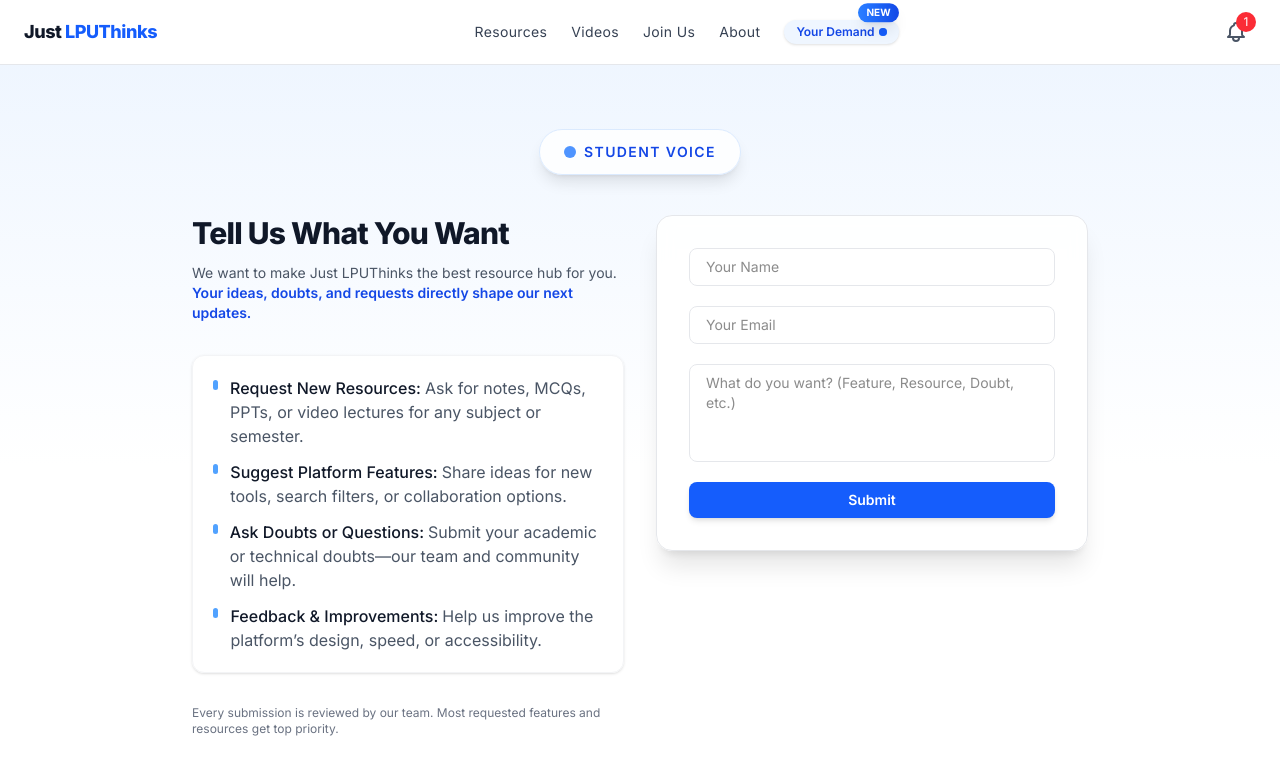
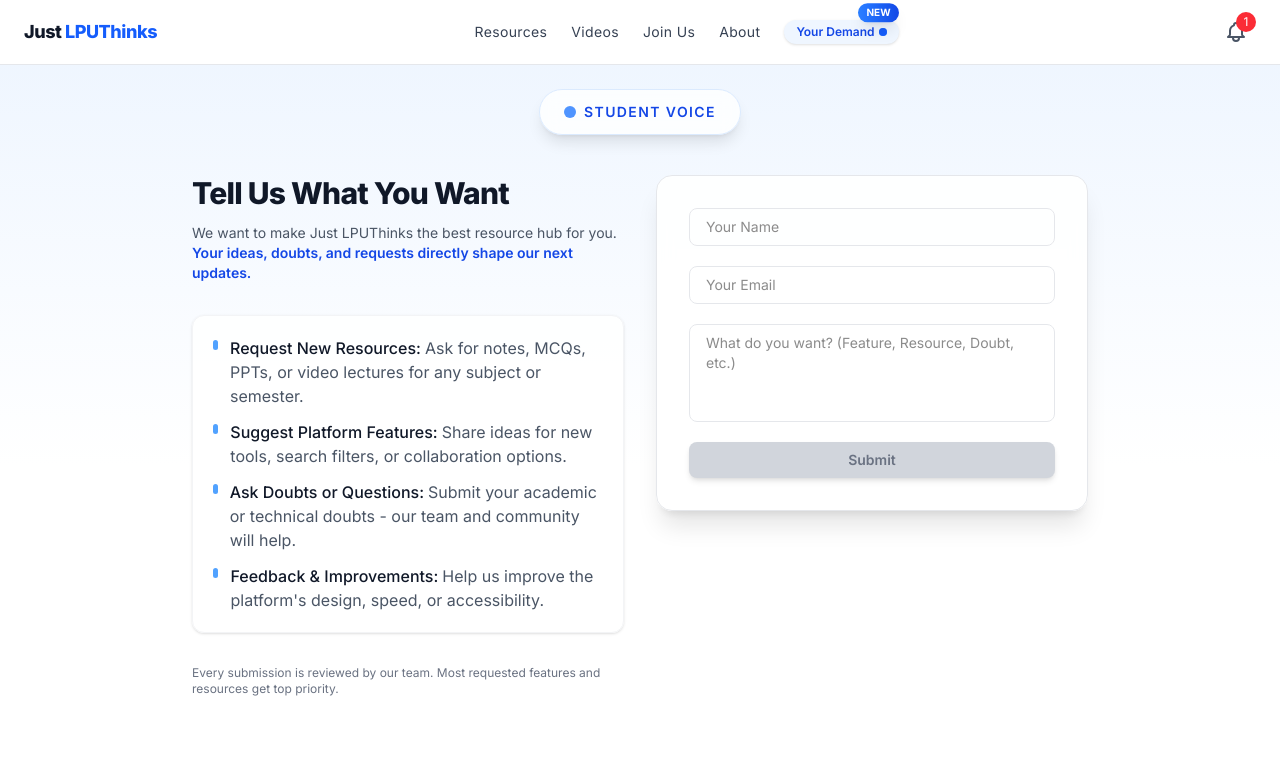
Before and after one commit to innovatewithkishlay/JUST_LPU_THINGS, a Next.js app in the folder just-lputhinks/: page /demand in a window 1280 px wide. Both pictures are taken after a click on the button "Share Your Feedback". Shown: the top 774 px of the page. Built offline with nearby package versions, Linux system fonts and the light colour scheme.

Commit message:
feat: disable submit button until all form fields are filled on Demand page

```diff
--- a/just-lputhinks/src/app/demand/page.tsx
+++ b/just-lputhinks/src/app/demand/page.tsx
@@ -7,8 +7,21 @@
   const [showForm, setShowForm] = useState(false);
   const [submitted, setSubmitted] = useState(false);
 
+  const [formData, setFormData] = useState({
+    name: '',
+    email: '',
+    message: ''
+  });
+
+  const isFormValid = formData.name.trim() !== '' && formData.email.trim() !== '' && formData.message.trim() !== '';
+
+  const handleChange = (e) => {
+    const { name, value } = e.target;
+    setFormData(prev => ({ ...prev, [name]: value }));
+  };
+
   return (
-    <main className="min-h-screen bg-gradient-to-b from-blue-50 via-white to-white flex flex-col items-center px-4 py-16">
+    <main className="min-h-screen bg-gradient-to-b from-blue-50 via-white to-white flex flex-col items-center px-4 py-6">
       <motion.section
         initial={{ opacity: 0, y: 32 }}
         animate={{ opacity: 1, y: 0 }}
@@ -66,14 +79,14 @@
                 <span className="inline-block h-2.5 w-2.5 mt-1 rounded-full bg-blue-400"></span>
                 <div>
                   <span className="font-medium text-gray-900">Ask Doubts or Questions:</span>
-                  <span className="text-gray-600 ml-1">Submit your academic or technical doubts—our team and community will help.</span>
+                  <span className="text-gray-600 ml-1">Submit your academic or technical doubts - our team and community will help.</span>
                 </div>
               </li>
               <li className="flex items-start gap-3">
                 <span className="inline-block h-2.5 w-2.5 mt-1 rounded-full bg-blue-400"></span>
                 <div>
                   <span className="font-medium text-gray-900">Feedback & Improvements:</span>
-                  <span className="text-gray-600 ml-1">Help us improve the platform’s design, speed, or accessibility.</span>
+                  <span className="text-gray-600 ml-1">Help us improve the platform&apos;s design, speed, or accessibility.</span>
                 </div>
               </li>
             </motion.ul>
@@ -154,6 +167,8 @@
                     required
                     placeholder="Your Name"
                     className="w-full rounded-lg border border-gray-200 px-4 py-2 text-sm focus:outline-none focus:ring-2 focus:ring-blue-100 transition"
+                    value={formData.name}
+                    onChange={handleChange}
                   />
                   <input
                     type="email"
@@ -161,6 +176,8 @@
                     required
                     placeholder="Your Email"
                     className="w-full rounded-lg border border-gray-200 px-4 py-2 text-sm focus:outline-none focus:ring-2 focus:ring-blue-100 transition"
+                    value={formData.email}
+                    onChange={handleChange}
                   />
                   <textarea
                     name="message"
@@ -168,10 +185,13 @@
                     placeholder="What do you want? (Feature, Resource, Doubt, etc.)"
                     rows={4}
                     className="w-full rounded-lg border border-gray-200 px-4 py-2 text-sm focus:outline-none focus:ring-2 focus:ring-blue-100 transition resize-none"
+                    value={formData.message}
+                    onChange={handleChange}
                   />
                   <button
                     type="submit"
-                    className="w-full bg-blue-600 text-white rounded-lg py-2 text-sm font-semibold shadow-md hover:bg-blue-700 transition"
+                    disabled={!isFormValid}
+                    className={`w-full rounded-lg py-2 text-sm font-semibold shadow-md transition ${isFormValid ? 'bg-blue-600 text-white hover:bg-blue-700' : 'bg-gray-300 text-gray-500 cursor-not-allowed'}`}
                   >
                     Submit
                   </button>
```
